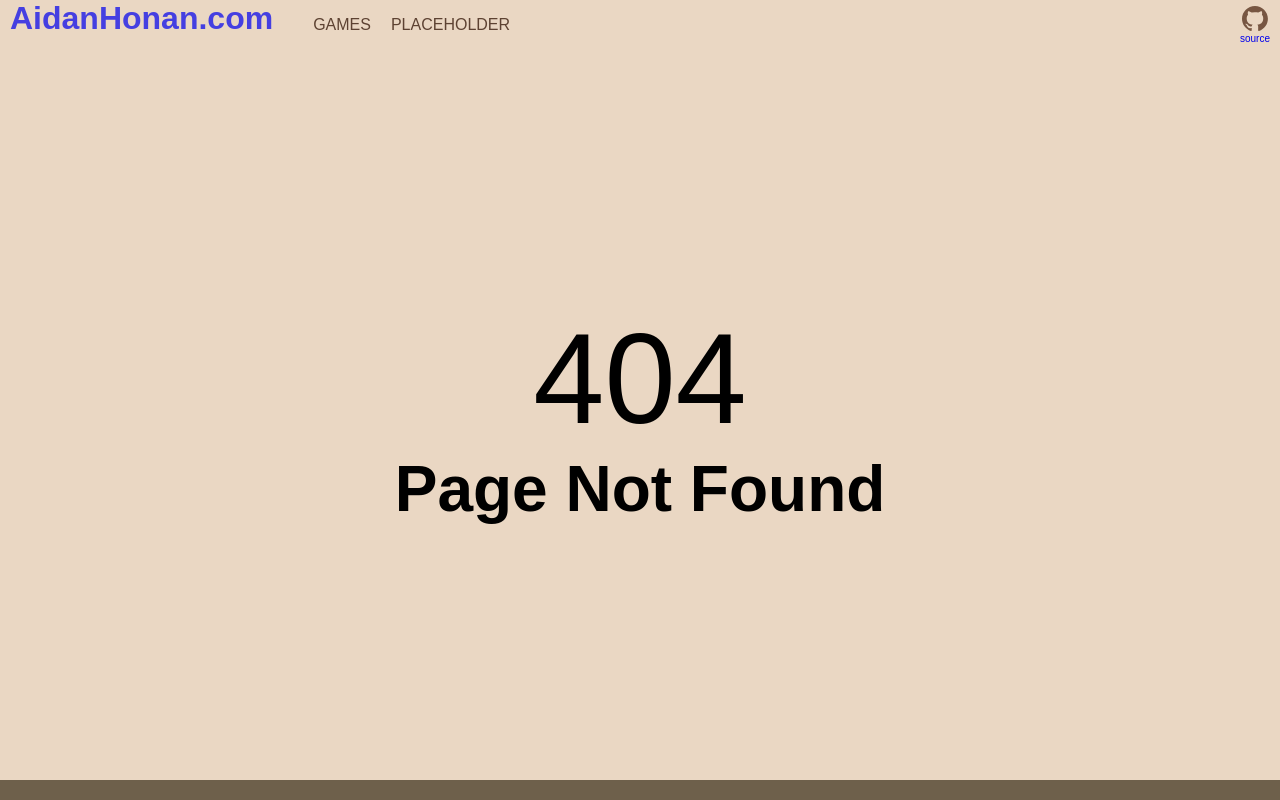
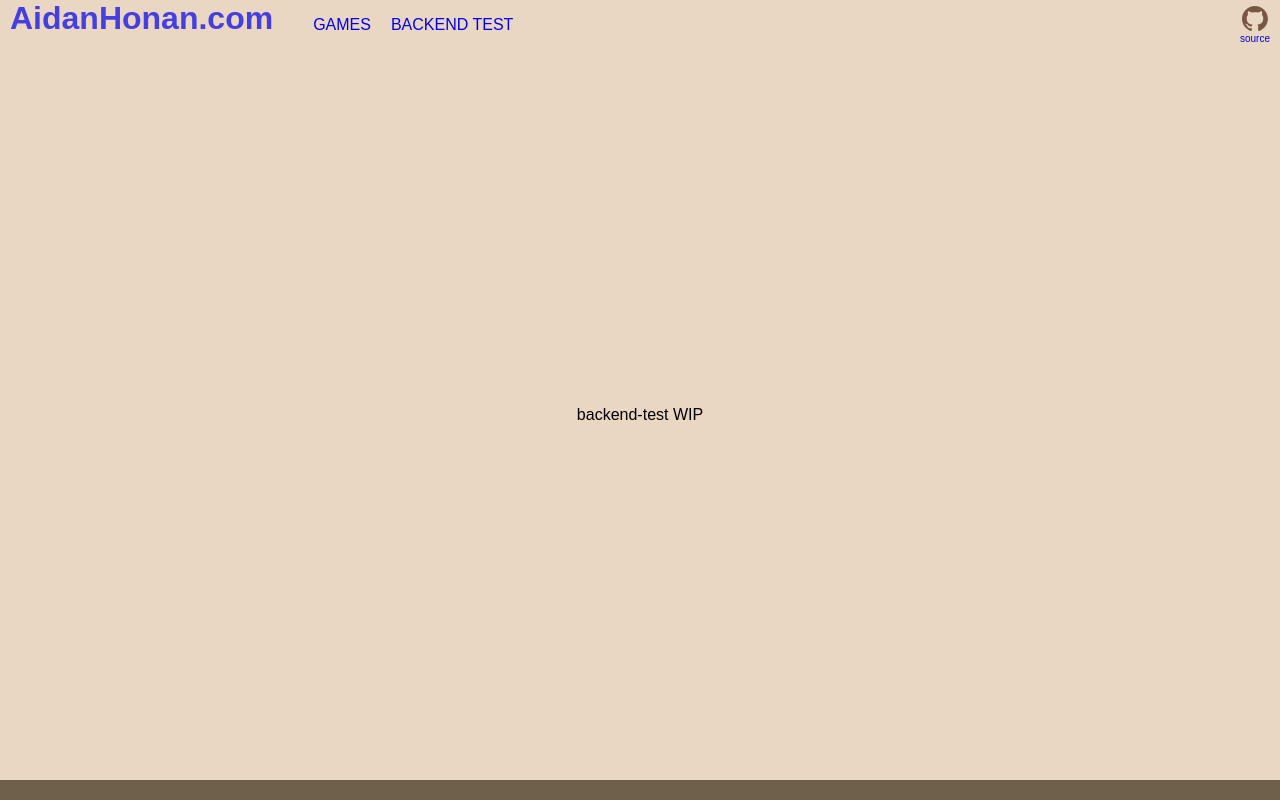
Before and after one commit to pinqy/aidanhonan.com, an Angular app: page /backend-test in a window 1280 px wide. Before the commit this address had no page. Built offline with nearby package versions, Linux system fonts and the light colour scheme; a web font is replaced by a local one.

Commit message:
Setup routing + add backend-test page

```diff
--- a/src/app/app.routes.ts
+++ b/src/app/app.routes.ts
@@ -1,8 +1,10 @@
 import { Routes } from '@angular/router';
 import { HomePageComponent } from './pages/home-page/home-page.component';
 import { PageNotFoundComponent } from './pages/page-not-found/page-not-found.component';
+import { BackendTestComponent } from './pages/backend-test/backend-test.component';
 
 export const routes: Routes = [
-    { path: '', component: HomePageComponent },
-    { path: '**', component: PageNotFoundComponent },
+    { path: '', title: 'Aidan Honan', component: HomePageComponent },
+    { path: 'backend-test', title: 'Backend Test | Aidan Honan', component: BackendTestComponent },
+    { path: '**', title: 'Page Not Found | Aidan Honan', component: PageNotFoundComponent },
 ];
--- a/src/app/header/header.component.html
+++ b/src/app/header/header.component.html
@@ -1,8 +1,8 @@
 <header>
-  <a href="/"><h1>{{ headerText }}</h1></a>
+  <a routerLink="/" routerLinkActive="active" ariaCurrentWhenActive="page"><h1>{{ headerText }}</h1></a>
   <div class="header-nav-links">
-    <a href="">GAMES</a>
-    <a href="">PLACEHOLDER</a>
+    <a routerLink="/" routerLinkActive="active" ariaCurrentWhenActive="page">GAMES</a>
+    <a routerLink="/backend-test" routerLinkActive="active" ariaCurrentWhenActive="page">BACKEND TEST</a>
   </div>
   <div class="header-spacer"></div>
   <div class="header-source-link"><a href="{{ repoLink }}">
--- a/src/app/header/header.component.scss
+++ b/src/app/header/header.component.scss
@@ -32,6 +32,7 @@ header {
     margin: auto;
     text-decoration: none;
     color: inherit;
+    white-space: nowrap;
 
     a {
       justify-content: baseline;
--- a/src/app/header/header.component.ts
+++ b/src/app/header/header.component.ts
@@ -1,9 +1,10 @@
 import { Component } from '@angular/core';
+import { RouterLink, RouterLinkActive, RouterOutlet } from '@angular/router';
 
 @Component({
   selector: 'app-header',
   standalone: true,
-  imports: [],
+  imports: [RouterLink, RouterLinkActive],
   templateUrl: './header.component.html',
   styleUrl: './header.component.scss'
 })
--- /dev/null
+++ b/src/app/pages/backend-test/backend-test.component.html
@@ -0,0 +1 @@
+<p>backend-test WIP</p>
```
Also changed, not shown: src/app/pages/backend-test/backend-test.component.ts (added, +12 -0 lines), src/app/pages/backend-test/backend-test.component.scss (added), 2 other files (tests, documents, lock files or other folders).
